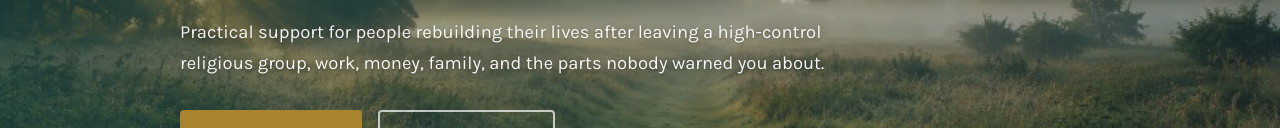
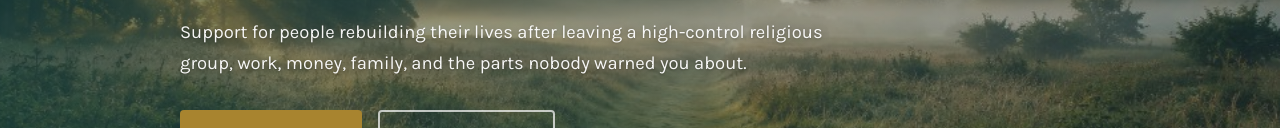
Before and after one commit to lauramatthews96/open-space-support, a website: page index.html in a window 1280 px wide. Shown: the part 409-537 px from the top of the page. Drawn offline with Linux system fonts and the light colour scheme.

Commit message:
Soften the homepage hero so “support” is not repeated twice.
Co-authored-by: Cursor <cursoragent@cursor.com>

```diff
--- a/index.html
+++ b/index.html
@@ -39,7 +39,7 @@
               <div class="hero-content">
                 <h1>Practical help for what comes after leaving</h1>
                 <p class="hero-sub">
-                  Practical support for people rebuilding their lives after leaving a
+                  Support for people rebuilding their lives after leaving a
                   high-control religious group, work, money, family, and the parts
                   nobody warned you about.
                 </p>
```
